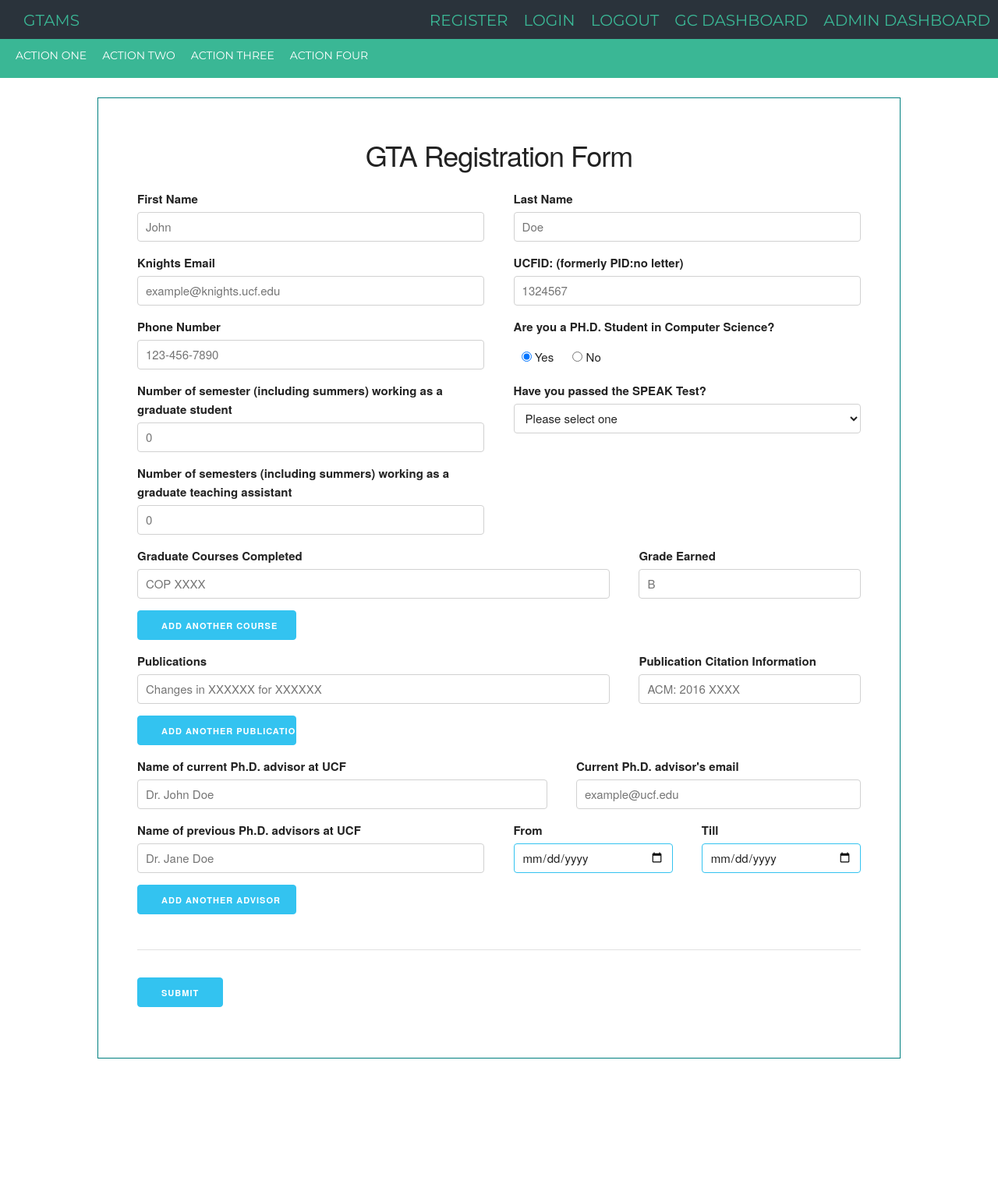
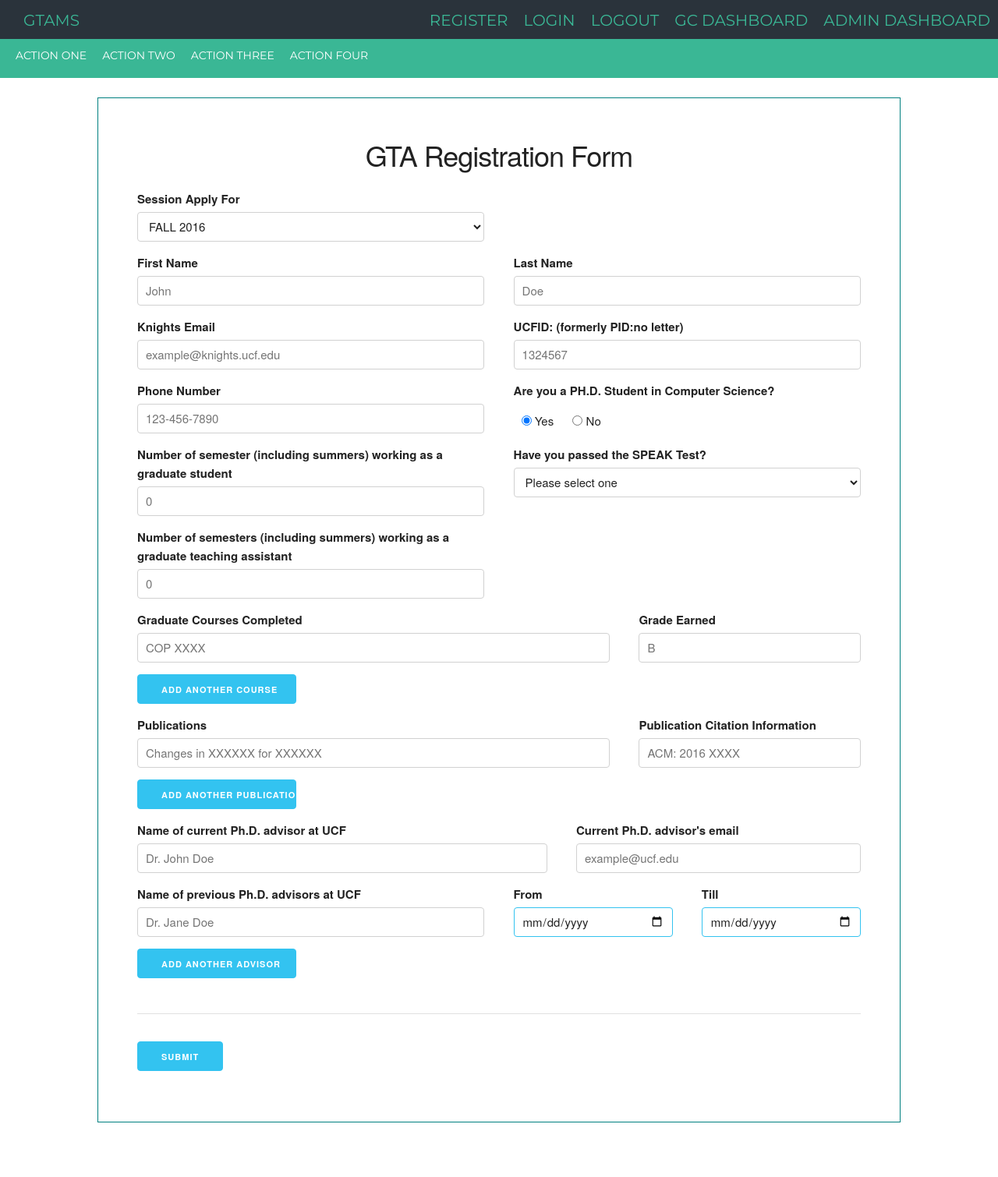
Before and after one commit to Oceas/gtams, a PHP site: page /register.php in a window 1280 px wide. Shown: the top 1510 px of the page at 78% size. Before the commit the page ends 1358 px from the top, so only its background shows below. Run offline with PHP 8.4, Linux system fonts and the light colour scheme.

Commit message:
Added session selection field to register form. Removed available sessions page.

```diff
--- a/public_html/available-sessions.php
+++ /dev/null
@@ -1,4 +0,0 @@
-<form>
-
-
-</form>
--- a/public_html/forms/register-form.php
+++ b/public_html/forms/register-form.php
@@ -1,9 +1,16 @@
-
-
 <form>
     <div class="row">
         <div class="twelve columns text-center">
             <h3>GTA Registration Form</h3>
+        </div>
+    </div>
+    <div class="row">
+        <div class="six columns">
+            <label>Session Apply For</label>
+            <select class="u-full-width" name="session">
+                <option value="sessionID">FALL 2016</option>
+                <option value="sessionID">SPRING 2017</option>
+            </select>
         </div>
     </div>
     <div class="row">
```
